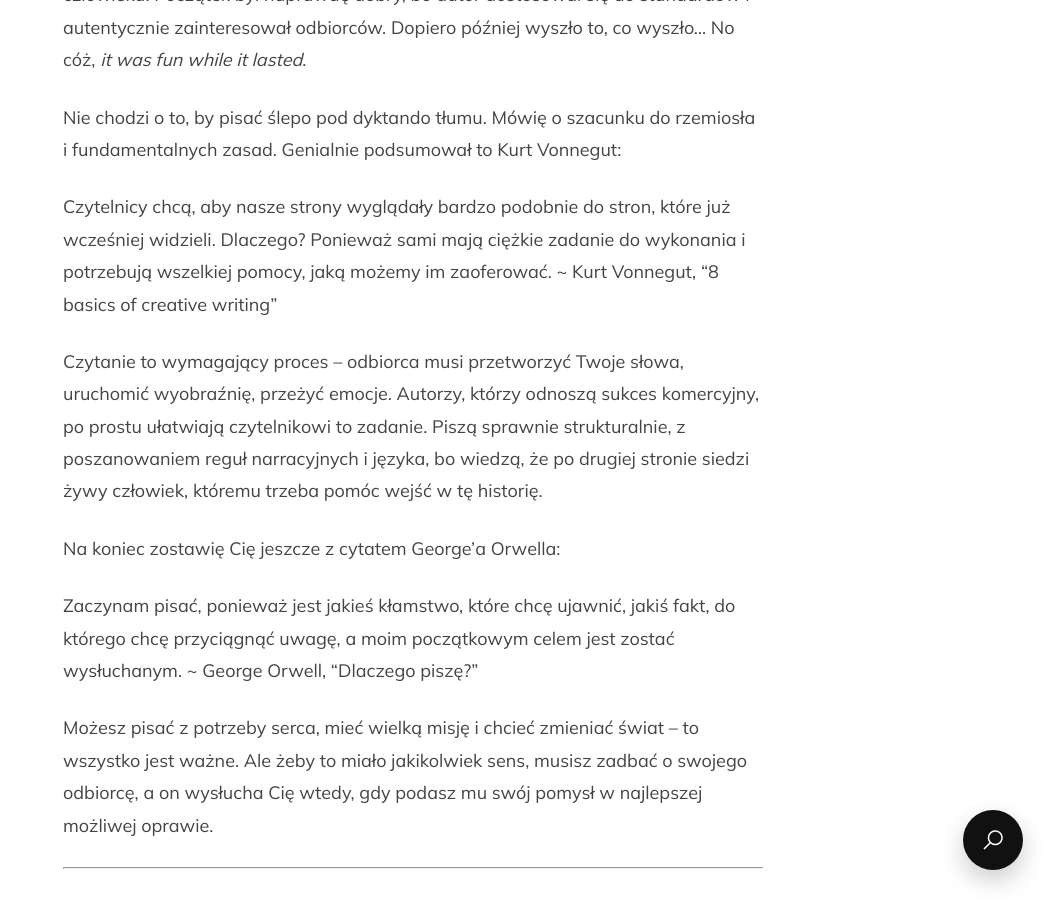
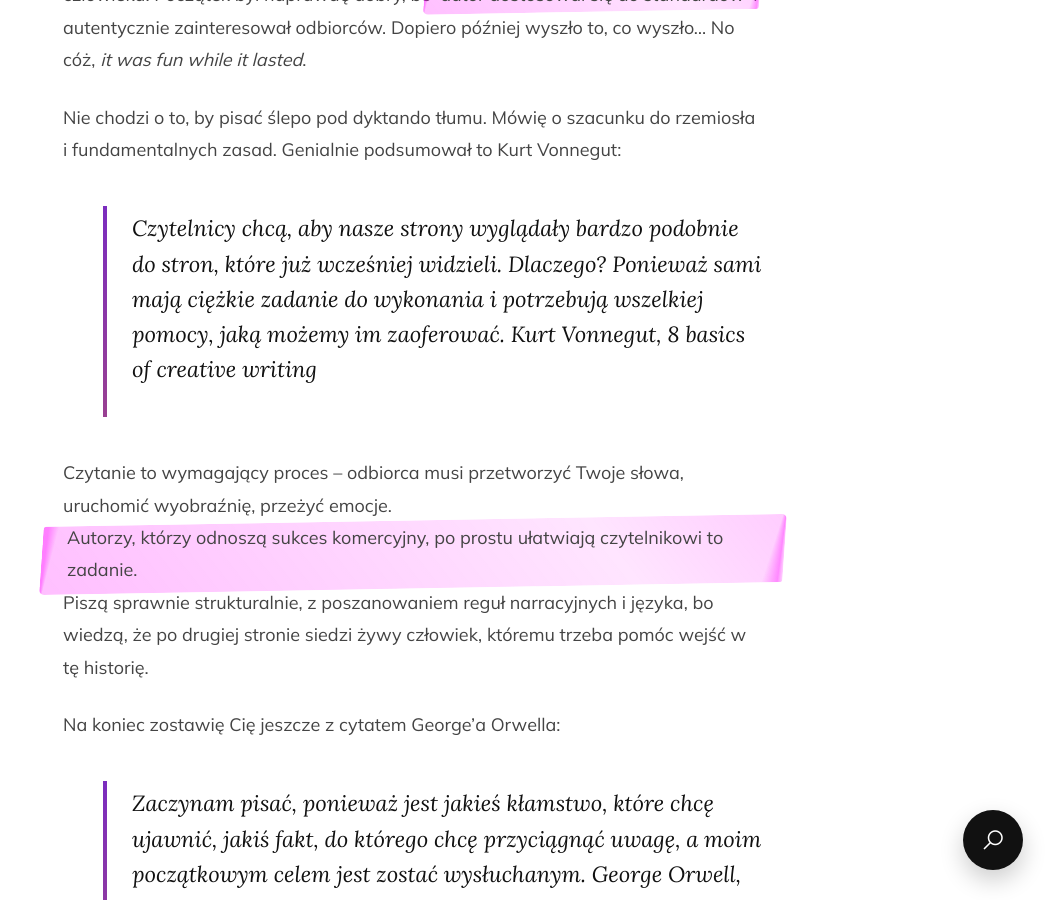
Before and after one commit to Bonnie00726/nataliaszoppa, a Jekyll site: the page built from _posts/2026-06-06-z-jakim-nastawieniem-piszesz.md, in a window 1280 px wide and 900 px high, scrolled down 3679 px. Shown: the whole window, without its empty margins (227-1280 px from the left). Built offline with Jekyll 4.4.1, drawn with Linux system fonts in a browser that asks for light colours.

Commit message:
Update 2026-06-06-z-jakim-nastawieniem-piszesz.md

```diff
--- a/_posts/2026-06-06-z-jakim-nastawieniem-piszesz.md
+++ b/_posts/2026-06-06-z-jakim-nastawieniem-piszesz.md
@@ -52,25 +52,21 @@ Z kolei autor, który karmi się wyłącznie wizją zobaczenia swojego nazwiska
 
 Marzenia są piękne, ale jeśli wychodzisz ze swoim pomysłem do ludzi i chcesz do nich dotrzeć, warto poznać ich preferencje.
 
-Chyba że wybierzesz ścieżkę Gege Akutamiego (twórcy mangi *Jujutsu Kaisen*), który kompletnie ignorował rady swoich redaktorów oraz czytelników i pisał dokładnie to, co chciał i jak chciał. I wiesz co? Dorobił się! Jest tu jednak pewien haczyk: Gege na samym początku stworzył świetną wizualnie historię z genialnym systemem mocy i wątkami, które miały potencjał na głęboką, filozoficzną rozkminę o naturze człowieka. Początek był naprawdę dobry, bo <span class="highlight-marker">autor dostosował się do standardów</span> i autentycznie zainteresował odbiorców. Dopiero później wyszło to, co wyszło… No cóż, *it was fun while it lasted*.
+Chyba że wybierzesz ścieżkę Gege Akutamiego (twórcy mangi *Jujutsu Kaisen*), który kompletnie ignorował rady swoich redaktorów oraz czytelników i pisał dokładnie to, co chciał i jak chciał. I wiesz co? Dorobił się! Jest tu jednak pewien haczyk: Gege na samym początku stworzył świetną wizualnie historię z genialnym systemem mocy i wątkami, które miały potencjał na głęboką, filozoficzną rozkminę o naturze człowieka. Początek był naprawdę dobry, bo <span class="marker-highlight">autor dostosował się do standardów</span> i autentycznie zainteresował odbiorców. Dopiero później wyszło to, co wyszło… No cóż, *it was fun while it lasted*.
 
 Nie chodzi o to, by pisać ślepo pod dyktando tłumu. Mówię o szacunku do rzemiosła i fundamentalnych zasad. Genialnie podsumował to Kurt Vonnegut:
 
-<div class="blog-quote" markdown="1">
-Czytelnicy chcą, aby nasze strony wyglądały bardzo podobnie do stron, które już wcześniej widzieli. Dlaczego? Ponieważ sami mają ciężkie zadanie do wykonania i potrzebują wszelkiej pomocy, jaką możemy im zaoferować.
-<span class="blog-quote-author">~ Kurt Vonnegut, <a href="https://lithub.com/kurt-vonneguts-greatest-writing-advice/" target="_blank">"8 basics of creative writing"</a></span>
-</div>
+> Czytelnicy chcą, aby nasze strony wyglądały bardzo podobnie do stron, które już wcześniej widzieli. Dlaczego? Ponieważ sami mają ciężkie zadanie do wykonania i potrzebują wszelkiej pomocy, jaką możemy im zaoferować. <span class="blog-quote-author">Kurt Vonnegut, <a href="https://lithub.com/kurt-vonneguts-greatest-writing-advice/" target="_blank"><em>8 basics of creative writing</em></a></span>
 
-Czytanie to wymagający proces – odbiorca musi przetworzyć Twoje słowa, uruchomić wyobraźnię, przeżyć emocje. Autorzy, którzy odnoszą sukces komercyjny, po prostu ułatwiają czytelnikowi to zadanie. Piszą sprawnie strukturalnie, z poszanowaniem reguł narracyjnych i języka, bo wiedzą, że po drugiej stronie siedzi żywy człowiek, któremu trzeba pomóc wejść w tę historię.
+
+Czytanie to wymagający proces – odbiorca musi przetworzyć Twoje słowa, uruchomić wyobraźnię, przeżyć emocje. <span class="marker-highlight">Autorzy, którzy odnoszą sukces komercyjny, po prostu ułatwiają czytelnikowi to zadanie.</span> Piszą sprawnie strukturalnie, z poszanowaniem reguł narracyjnych i języka, bo wiedzą, że po drugiej stronie siedzi żywy człowiek, któremu trzeba pomóc wejść w tę historię.
 
 Na koniec zostawię Cię jeszcze z cytatem George'a Orwella:
 
-<div class="blog-quote" markdown="1">
-Zaczynam pisać, ponieważ jest jakieś kłamstwo, które chcę ujawnić, jakiś fakt, do którego chcę przyciągnąć uwagę, a moim początkowym celem jest zostać wysłuchanym.
-<span class="blog-quote-author">~ George Orwell, "Dlaczego piszę?"</span>
-</div>
+> Zaczynam pisać, ponieważ jest jakieś kłamstwo, które chcę ujawnić, jakiś fakt, do którego chcę przyciągnąć uwagę, a moim początkowym celem jest zostać wysłuchanym. <span class="blog-quote-author">George Orwell, <em>Dlaczego piszę?</em></span>
 
-Możesz pisać z potrzeby serca, mieć wielką misję i chcieć zmieniać świat – to wszystko jest ważne. Ale żeby to miało jakikolwiek sens, <span class="highlight-marker">musisz zadbać o swojego odbiorcę</span>, a on wysłucha Cię wtedy, gdy podasz mu swój pomysł w najlepszej możliwej oprawie.
+
+Możesz pisać z potrzeby serca, mieć wielką misję i chcieć zmieniać świat – to wszystko jest ważne. Ale żeby to miało jakikolwiek sens, <span class="marker-highlight">musisz zadbać o swojego odbiorcę</span>, a on wysłucha Cię wtedy, gdy podasz mu swój pomysł w najlepszej możliwej oprawie.
 
 ---
 
```
